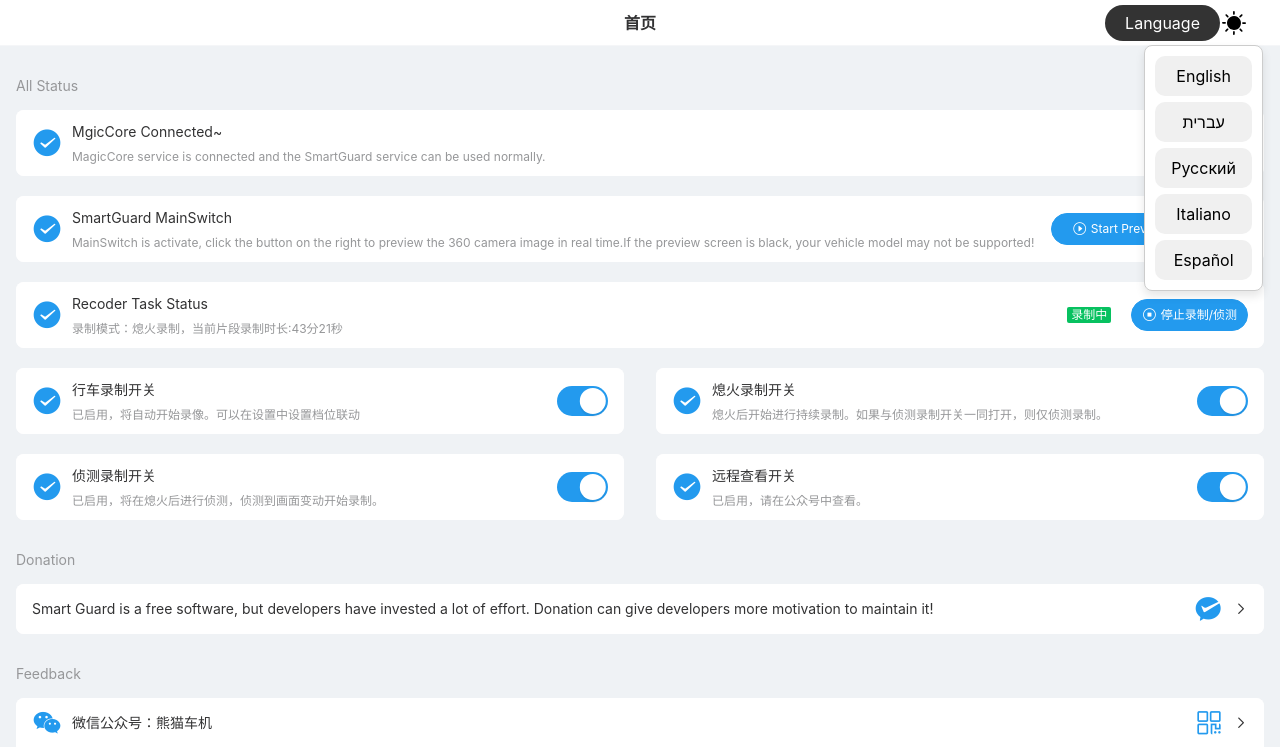
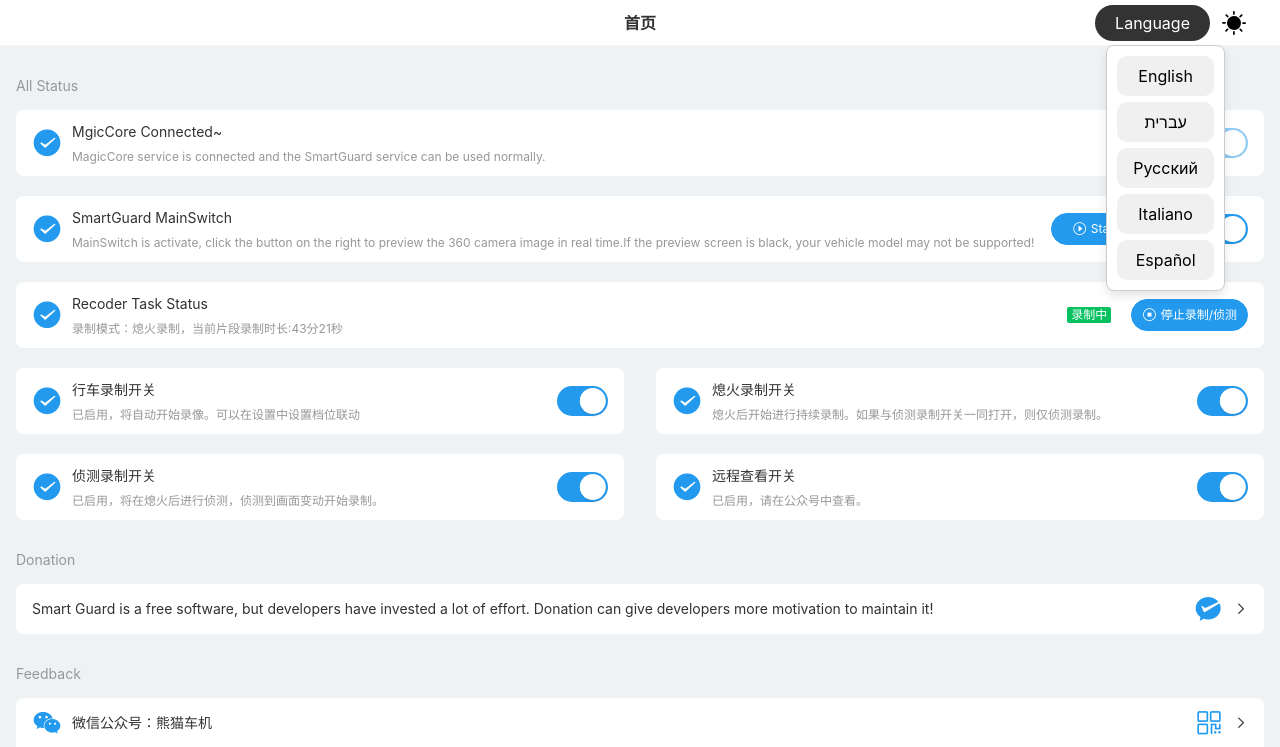
Before and after one commit to MagicGuard25/smartguard_manual, a plain HTML site: page index.html in a window 1280 px wide. Both pictures are taken after a click on the button "Language". Shown: the top 747 px of the page. Drawn offline with Linux system fonts and the light colour scheme; no server answers.

Commit message:
Update index.html

```diff
--- a/index.html
+++ b/index.html
@@ -41,7 +41,7 @@
         #languageMenu {
             position: fixed;
             top: 45px;
-            right: 17px;
+            right: 55px;
             background: white;
             border: 1px solid #ccc;
             border-radius: 8px;
@@ -88,7 +88,7 @@
         #toggleMenu {
             position: fixed;
             top: 5px; /* העלאת הכפתור למעלה */
-            right: 60px; /* הזזת הכפתור שמאלה */
+            right: 70px; /* הזזת הכפתור שמאלה */
             background: #333; /* צבע שחור-אפור */
             color: white; /* צבע הטקסט נשאר לבן */
             border: none;
```
